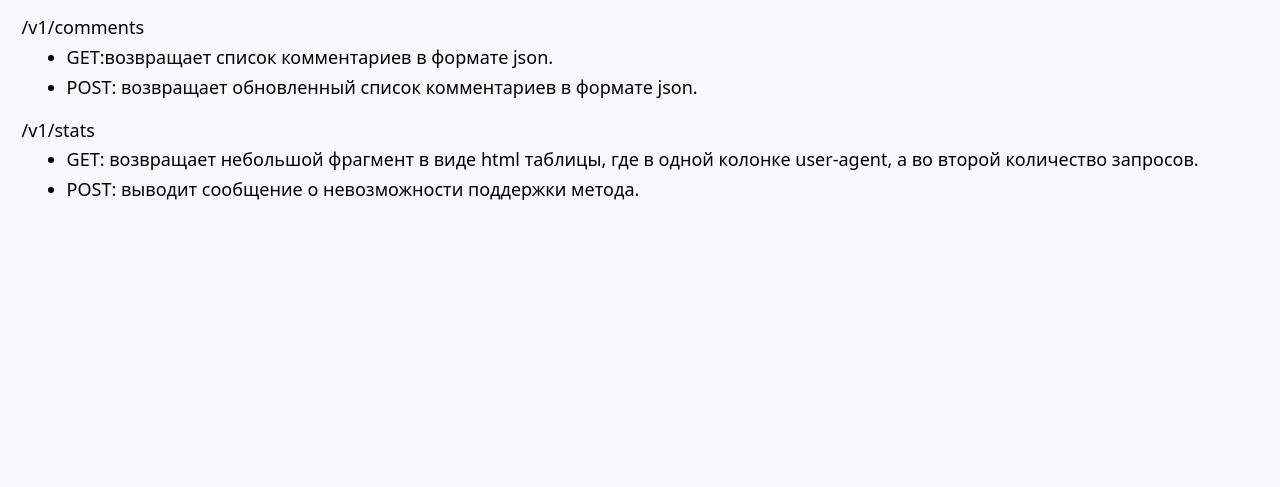
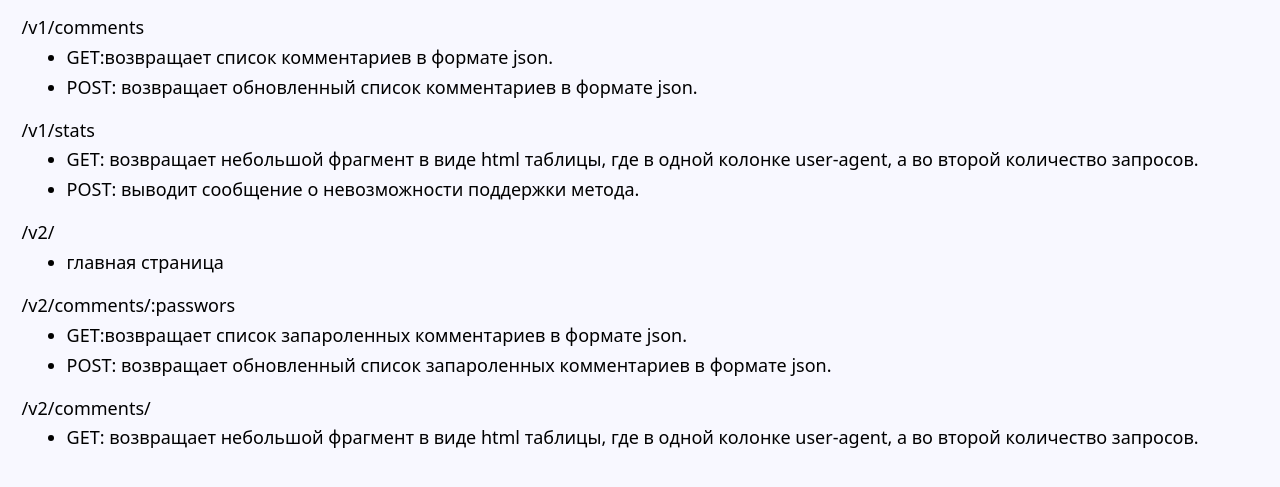
Before and after one commit to Tachka22/express_app, a website: page public/index.html in a window 1280 px wide. Shown: the part 177-664 px from the top of the page. Drawn offline with Linux system fonts and the light colour scheme.

Commit message:
документировал путь /v2

```diff
--- a/public/index.html
+++ b/public/index.html
@@ -23,5 +23,19 @@
         <li>GET: возвращает небольшой фрагмент в виде html таблицы, где в одной колонке user-agent, а во второй количество запросов. </li>
         <li>POST: выводит сообщение о невозможности поддержки метода.</li>
     </ul>
+    <p>/v2/</p>
+    <ul>
+        <li>главная страница</li>
+    </ul>
+    <p>/v2/comments/:passwors</p>
+    <ul>
+        <li>GET:возвращает список запароленных комментариев в формате json. </li>
+        <li>POST: возвращает обновленный список запароленных комментариев в формате json.</li>
+    </ul>
+    <p>/v2/comments/</p>
+    <ul>
+        <li>GET: возвращает небольшой фрагмент в виде html таблицы, где в одной колонке user-agent, а во второй количество запросов. </li>
+    </ul>
+
 </body>
 </html>
```
